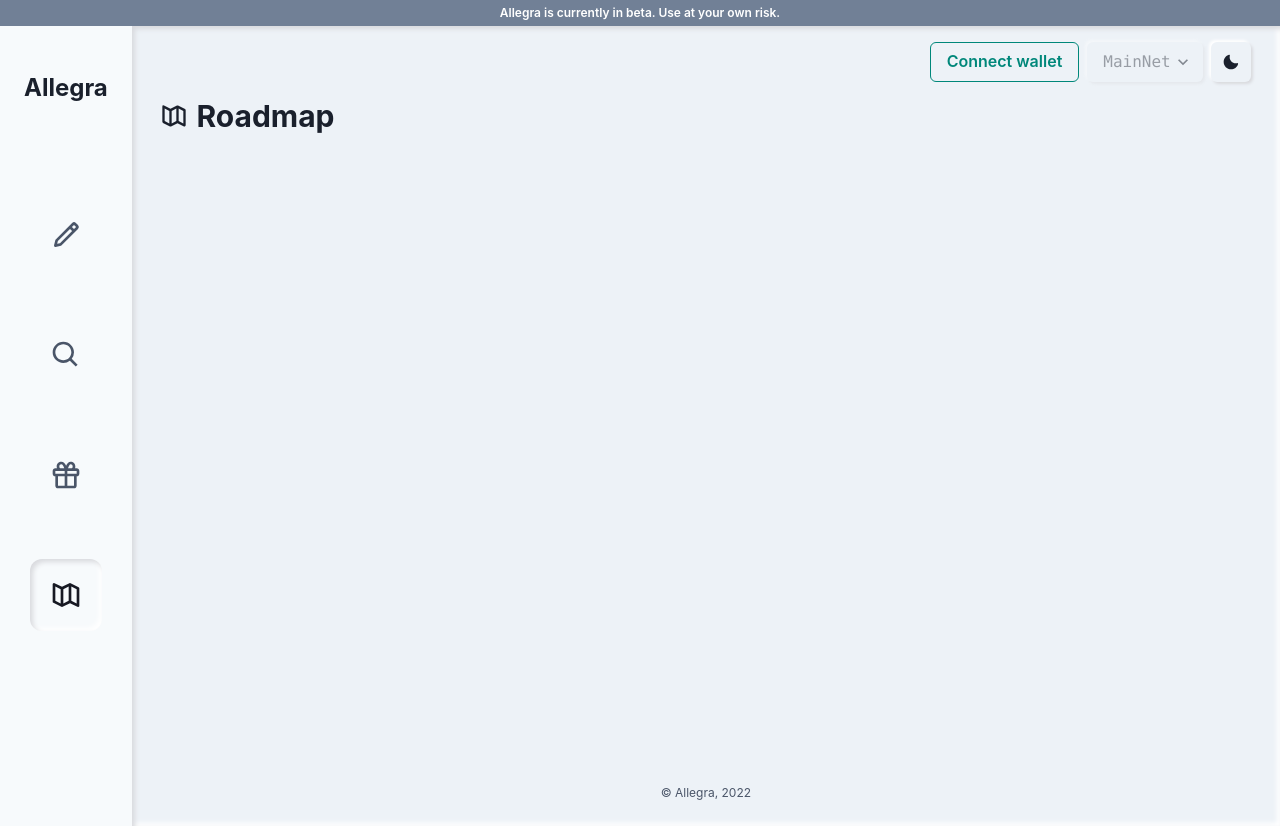
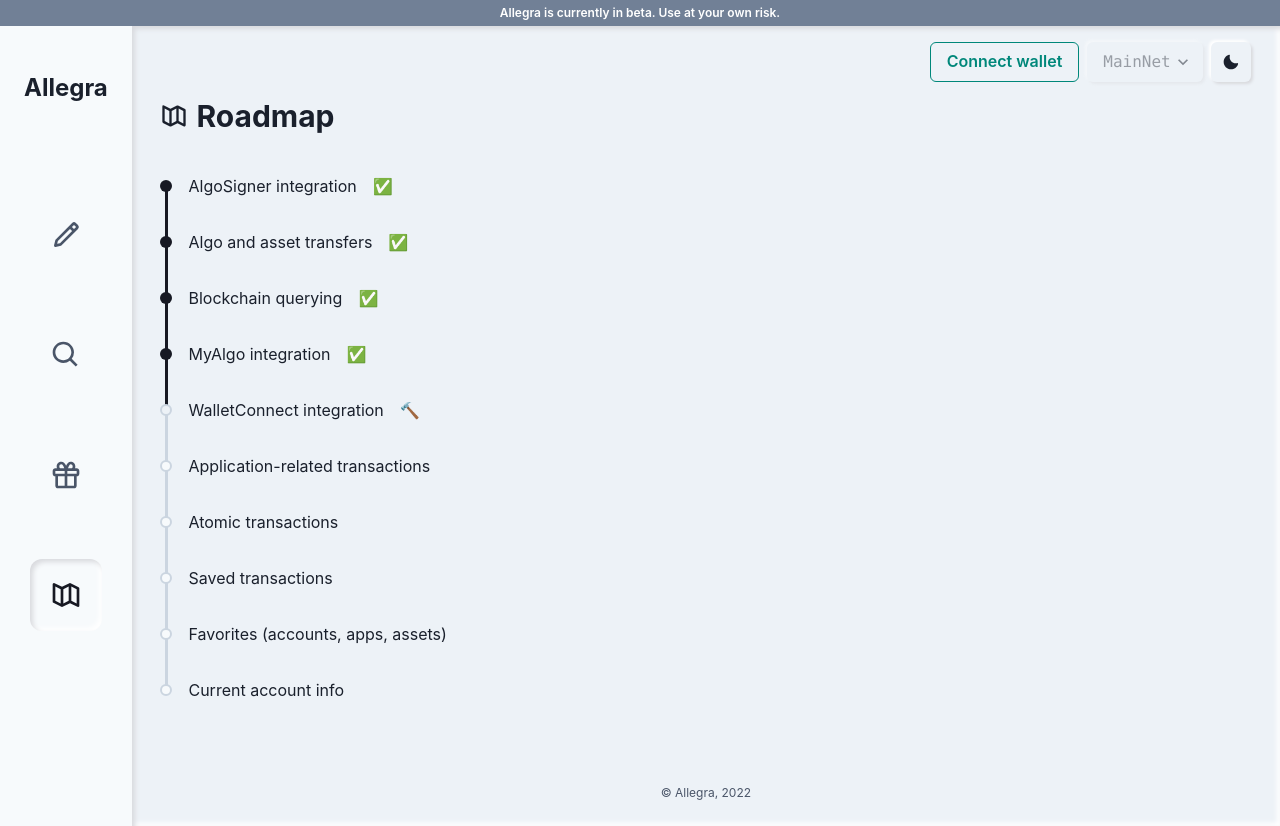
Before and after one commit to aetherplex/allegra, a Next.js app: page /roadmap in a window 1280 px wide. Built offline with nearby package versions, Linux system fonts and the light colour scheme.

Commit message:
feat: add myalgo signing

```diff
--- a/components/ConnectWalletButton.tsx
+++ b/components/ConnectWalletButton.tsx
@@ -2,8 +2,11 @@
 import MyAlgoConnect from '@randlabs/myalgo-connect';
 import React from 'react';
 import { setAddresses, initWallet } from '../store/authSlice';
-import { WalletType } from '../types';
+import { INetworkState, WalletType } from '../types';
 import { useAppDispatch } from '../utils/helpers';
+import { networks } from '../data/networks';
+import { useSelector } from 'react-redux';
+import { selectNetwork } from '../store/networkSlice/selectors';
 declare const AlgoSigner: any;
 
 interface IConnectWalletButtonProps {
@@ -19,6 +22,8 @@
 }: IConnectWalletButtonProps) {
   const dispatch = useAppDispatch();
 
+  const network = useSelector(selectNetwork);
+
   const connectMyAlgo = async () => {
     const myAlgoWallet = new MyAlgoConnect();
     const accounts = await myAlgoWallet.connect();
@@ -31,11 +36,11 @@
     onClose();
   };
 
-  const connectAlgoSigner = async () => {
+  const connectAlgoSigner = async (networkName: string) => {
     await AlgoSigner.connect();
     const acnts = await AlgoSigner.accounts({
       // @ts-ignore
-      ledger: networks[netwk],
+      ledger: networks[networkName],
     });
     const addresses = acnts.map((account: any) => account.address);
     dispatch(setAddresses(addresses));
@@ -48,7 +53,7 @@
         connectMyAlgo();
         return;
       case WalletType.AlgoSigner:
-        connectAlgoSigner();
+        connectAlgoSigner(network.name);
         return;
     }
   };
--- a/components/Header.tsx
+++ b/components/Header.tsx
@@ -120,7 +120,7 @@
           icon={colorMode === 'light' ? <MoonIcon /> : <SunIcon />}
         />
       </HStack>
-      <Modal isOpen={isOpen} onClose={onClose}>
+      <Modal isOpen={isOpen} onClose={onClose} isCentered>
         <ModalOverlay />
         <ModalContent p={6} alignItems="center">
           <ModalHeader>Select wallet</ModalHeader>
--- a/components/NetworkSelector.tsx
+++ b/components/NetworkSelector.tsx
@@ -1,7 +1,7 @@
 import { Select, toast, useToast } from '@chakra-ui/react';
 import MyAlgoConnect from '@randlabs/myalgo-connect';
-
-import React, { useEffect, useState } from 'react';
+import { networks } from '../data/networks';
+import React, { useEffect } from 'react';
 import { useSelector } from 'react-redux';
 import { useBoxShadow } from '../hooks/useBoxShadow';
 import { setAddresses } from '../store/authSlice';
--- a/pages/roadmap.tsx
+++ b/pages/roadmap.tsx
@@ -7,6 +7,7 @@
   HStack,
   Icon,
   useColorMode,
+  Box,
 } from '@chakra-ui/react';
 import Head from 'next/head';
 import React from 'react';
@@ -20,15 +21,131 @@
 
   const bgColor = colorMode === 'light' ? 'gray.50' : 'gray.900';
 
+  const lineColor = colorMode === 'light' ? 'gray.900' : 'white';
+  const fadedLineColor = colorMode === 'light' ? 'gray.300' : 'gray.500';
+
   return (
     <Stack mt={{ base: 5, lg: 0 }}>
       <Head>
         <title>Roadmap | Allegra</title>
       </Head>
-      <HStack>
-        <Icon as={BiMapAlt} w={7} h={7} />
-        <Heading size="lg">Roadmap</Heading>
-      </HStack>
+      <Stack>
+        <HStack>
+          <Icon as={BiMapAlt} w={7} h={7} />
+          <Heading size="lg">Roadmap</Heading>
+        </HStack>
+        <Stack flexDir="column" position="relative" spacing={8}>
+          <Box
+            position="absolute"
+            w=".2rem"
+            h="40%"
+            bgColor={lineColor}
+            top={10}
+            left=".3rem"
+          />
+          <Box
+            position="absolute"
+            w=".2rem"
+            h="50%"
+            bgColor={fadedLineColor}
+            top="15rem"
+            left=".3rem"
+          />
+          <HStack spacing={4}>
+            <Box bgColor={lineColor} w={3} h={3} borderRadius="full" />
+            <Text>AlgoSigner integration</Text>
+            <Text>✅</Text>
+          </HStack>
+          <HStack spacing={4}>
+            <Box bgColor={lineColor} w={3} h={3} borderRadius="full" />
+            <Text>Algo and asset transfers</Text>
+            <Text>✅</Text>
+          </HStack>
+          <HStack spacing={4}>
+            <Box bgColor={lineColor} w={3} h={3} borderRadius="full" />
+            <Text>Blockchain querying</Text>
+            <Text>✅</Text>
+          </HStack>
+          <HStack spacing={4}>
+            <Box bgColor={lineColor} w={3} h={3} borderRadius="full" />
+            <Text>MyAlgo integration</Text>
+            <Text>✅</Text>
+          </HStack>
+          <HStack spacing={4}>
+            <Box
+              border="2px solid"
+              borderColor={fadedLineColor}
+              w={3}
+              h={3}
+              borderRadius="full"
+              zIndex={1}
+            />
+            <Text>WalletConnect integration</Text>
+            <Text>🔨</Text>
+          </HStack>
+          <HStack spacing={4}>
+            <Box
+              bgColor={bgColor}
+              border="2px solid"
+              borderColor={fadedLineColor}
+              w={3}
+              h={3}
+              borderRadius="full"
+              zIndex={1}
+            />
+            <Text>Application-related transactions</Text>
+          </HStack>
+
+          <HStack spacing={4}>
+            <Box
+              bgColor={bgColor}
+              border="2px solid"
+              borderColor={fadedLineColor}
+              w={3}
+              h={3}
+              borderRadius="full"
+              zIndex={1}
+            />
+            <Text>Atomic transactions</Text>
+          </HStack>
+          <HStack spacing={4}>
+            <Box
+              bgColor={bgColor}
+              border="2px solid"
+              borderColor={fadedLineColor}
+              w={3}
+              h={3}
+              borderRadius="full"
+              zIndex={1}
+            />
+            <Text>Saved transactions</Text>
+          </HStack>
+          <HStack spacing={4}>
+            <Box
+              bgColor={bgColor}
+              border="2px solid"
+              borderColor={fadedLineColor}
+              w={3}
+              h={3}
+              borderRadius="full"
+              zIndex={1}
+            />
+            <Text>Favorites (accounts, apps, assets)</Text>
+          </HStack>
+          <HStack spacing={4}>
+            <Box
+              bgColor={bgColor}
+              border="2px solid"
+              borderColor={fadedLineColor}
+              w={3}
+              h={3}
+              borderRadius="full"
+              zIndex={1}
+            />
+            <Text>Current account info</Text>
+          </HStack>
+        </Stack>
+      </Stack>
     </Stack>
   );
 }
```
Also changed, not shown: hooks/useAlgod.tsx (+39 -11 lines).
